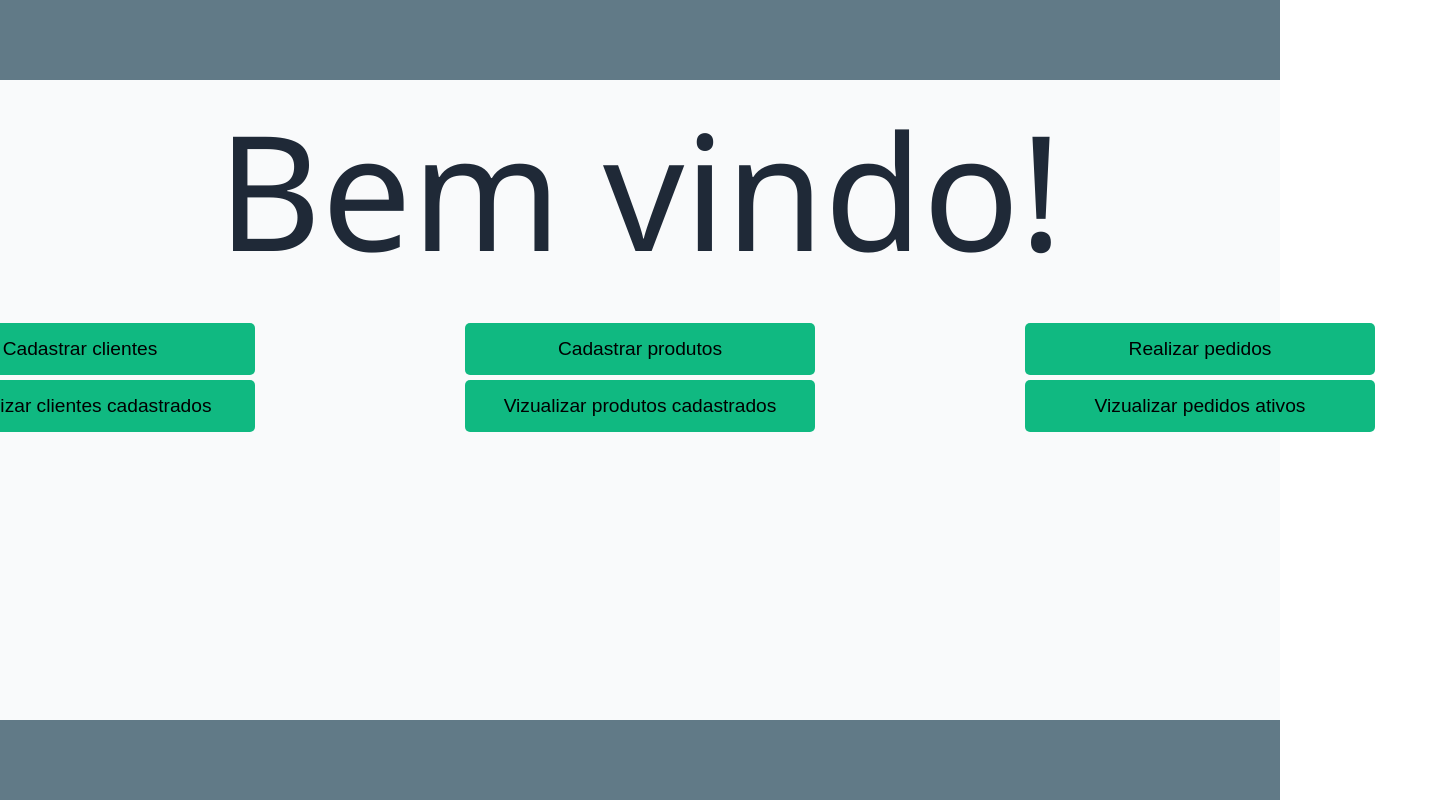
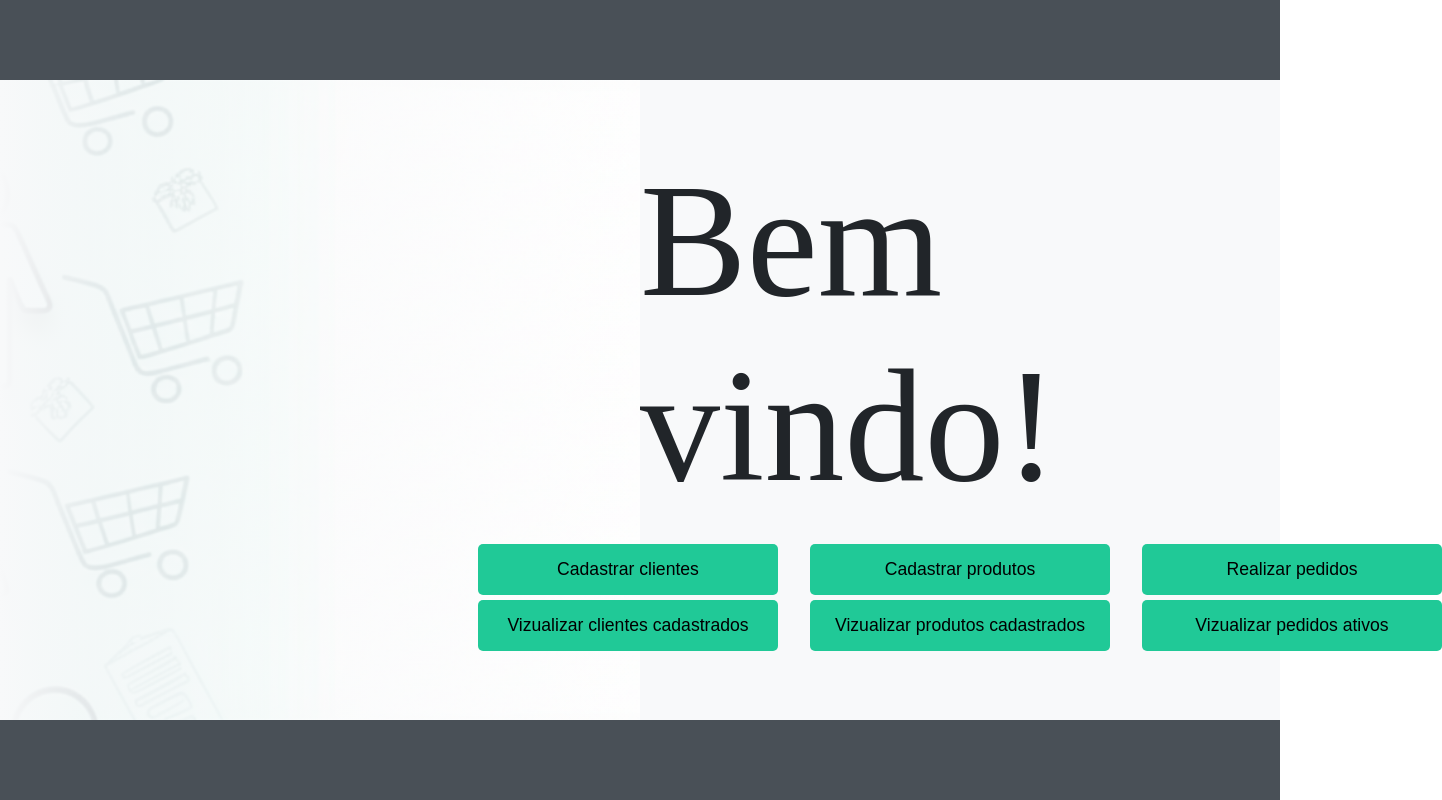
Before and after one commit to ieeeza/Zoppy-fullstack-jr-test, an Angular app in the folder frontend/zoppy-test/: page / in a window 1280 px wide. Shown: the whole page, 1442 px wide, since content can reach past the window. Built offline with nearby package versions, Linux system fonts and the light colour scheme.

Commit message:
change landing

```diff
--- a/frontend/zoppy-test/src/app/components/clientes-page/clientes-page.css
+++ b/frontend/zoppy-test/src/app/components/clientes-page/clientes-page.css
@@ -1,189 +1,28 @@
-:host {
-  display: block;
-  padding: 20px;
-  font-family: 'Segoe UI', 'Roboto', 'Helvetica Neue', Arial, sans-serif;
-  color: #333;
-  background-color: #f8f8f8;
+.body {
+  width: 100vw;
+  height: 100vh;
 }
 
 .header {
   display: flex;
   justify-content: space-between;
   align-items: center;
-  border-bottom: 2px solid #3498db;
-  padding-bottom: 10px;
-  margin-bottom: 20px;
-  padding-left: 20px;
-  padding-right: 20px;
+  background-color: var(--cor-fundo-side-bar);
+  height: 10vh;
+  padding: 0 10px 0 10px;
 }
 
 .header h2 {
-  color: #2c3e50;
+  color: var(--cor-padrao-texto);
   text-align: center;
   flex-grow: 1;
-  margin: 0;
 }
 
-form {
-  background-color: #ffffff;
-  padding: 25px;
-  border-radius: 8px;
-  box-shadow: 0 4px 8px rgba(0, 0, 0, 0.1);
-  max-width: 600px;
-  margin: 20px auto;
-  display: grid;
-  gap: 15px;
+.footer {
+  height: 10vh;
+  background-color: var(--cor-fundo-side-bar);
 }
 
-form div {
-  display: flex;
-  flex-direction: column;
+.main {
+  height: 80vh;
 }
-
-label {
-  font-weight: bold;
-  margin-bottom: 5px;
-  color: #555;
-}
-
-input[type="text"],
-input[type="email"],
-input[type="number"],
-input[type="date"],
-textarea,
-select {
-  padding: 10px;
-  border: 1px solid #ccc;
-  border-radius: 5px;
-  font-size: 16px;
-  width: 100%;
-  box-sizing: border-box;
-}
-
-input:focus,
-textarea:focus,
-select:focus {
-  border-color: #3498db;
-  box-shadow: 0 0 0 3px rgba(52, 152, 219, 0.2);
-  outline: none;
-}
-
-textarea {
-  resize: vertical;
-  min-height: 80px;
-}
-
-button {
-  padding: 10px 20px;
-  border: none;
-  border-radius: 5px;
-  font-size: 16px;
-  cursor: pointer;
-  transition: background-color 0.3s ease, transform 0.2s ease;
-  margin-right: 10px;
-}
-
-button[type="submit"] {
-  background-color: #28a745;
-  color: white;
-}
-
-button[type="submit"]:hover {
-  background-color: #218838;
-  transform: translateY(-2px);
-}
-
-button[type="button"]:not([title]) {
-  background-color: #007bff;
-  color: white;
-}
-
-button[type="button"]:not([title]):hover {
-  background-color: #0056b3;
-  transform: translateY(-2px);
-}
-
-button[title="editarCliente"] {
-  background-color: #ffc107;
-  color: #333;
-}
-
-button[title="editarCliente"]:hover {
-  background-color: #e0a800;
-  transform: translateY(-2px);
-}
-
-button[title="deletarCliente"] {
-  background-color: #dc3545;
-  color: white;
-}
-
-button[title="deletarCliente"]:hover {
-  background-color: #c82333;
-  transform: translateY(-2px);
-}
-
-ul {
-  list-style: none;
-  padding: 0;
-  max-width: 800px;
-  margin: 30px auto;
-}
-
-li {
-  background-color: #ffffff;
-  padding: 15px 20px;
-  margin-bottom: 10px;
-  border-radius: 8px;
-  box-shadow: 0 2px 4px rgba(0, 0, 0, 0.08);
-  display: flex;
-  flex-direction: row;
-  justify-content: space-between;
-  align-items: center;
-  gap: 15px;
-}
-
-.h2 {
-  color: #2c3e50;
-  border-bottom: 2px solid #3498db;
-  padding-bottom: 10px;
-  margin-bottom: 20px;
-  text-align: center;
-}
-
-li div {
-  flex-grow: 1;
-  display: flex;
-  flex-direction: column;
-}
-
-li p {
-  margin: 0;
-  font-size: 16px;
-  color: #444;
-}
-
-li p strong {
-  color: #2c3e50;
-  margin-right: 5px;
-}
-
-li button {
-  flex-shrink: 0;
-  margin-left: 10px;
-}
-
-p.ng-star-inserted {
-  text-align: center;
-  color: #777;
-  font-style: italic;
-  margin-top: 20px;
-}
-
-hr {
-  border: 0;
-  height: 1px;
-  background-image: linear-gradient(to right, rgba(0, 0, 0, 0), rgba(0, 0, 0, 0.25), rgba(0, 0, 0, 0));
-  margin: 40px auto;
-  max-width: 600px;
-}
--- a/frontend/zoppy-test/src/app/components/clientes-page/clientes-page.html
+++ b/frontend/zoppy-test/src/app/components/clientes-page/clientes-page.html
@@ -1,24 +1,45 @@
+<div class="body">
+  <header class="header"></header>
+  <div class="main">
     <div>
-  <div class="header">
       <button type="button" title="voltar" routerLink="/">VOLTAR</button>
-    <h2>{{ isEditMode ? 'Editar Cliente' : 'Cadastrar Novo Cliente' }}</h2>
+      <h2>Cadastrar novo cliente</h2>
     </div>
-  <form>
+    <form class="form">
       <div>
         <label for="nome">Nome:</label>
-      <input type="text" id="nome" [(ngModel)]="nomeCliente" name="nome" required>
+        <input
+          type="text"
+          id="nome"
+          [(ngModel)]="nomeCliente"
+          name="nome"
+          required
+        />
       </div>
       <div>
         <label for="email">Email:</label>
-      <input type="email" id="email" [(ngModel)]="emailCliente" name="email" required>
+        <input
+          type="email"
+          id="email"
+          [(ngModel)]="emailCliente"
+          name="email"
+          required
+        />
       </div>
       <div>
         <label for="numero">Número de telefone:</label>
-      <input type="text" id="numero" [(ngModel)]="numeroCliente" name="numero">
+        <input
+          type="text"
+          id="numero"
+          [(ngModel)]="numeroCliente"
+          name="numero"
+        />
       </div>
 
-    <button type="submit" *ngIf="!isEditMode" (click)="CadastrarCliente()">Cadastrar</button>
-    <button type="button" *ngIf="isEditMode" (click)="SalvarAtualizacaoCliente()">Salvar Alterações</button>
-    <button type="button" *ngIf="isEditMode" (click)="LimparFormulario()">Cancelar Edição</button>
+      <button type="submit" *ngIf="!isEditMode" (click)="CadastrarCliente()">
+        Cadastrar
+      </button>
     </form>
   </div>
+  <footer class="footer"></footer>
+</div>
--- a/frontend/zoppy-test/src/app/components/landing-page/landing-page.css
+++ b/frontend/zoppy-test/src/app/components/landing-page/landing-page.css
@@ -1,54 +1,78 @@
-
-
 .body {
   background-color: var(--cor-fundo-main);
   color: var(--cor-padrao-texto);
-  font-family: 'Segoe UI', 'Roboto', 'Helvetica Neue', Arial, sans-serif;
+  margin: 0;
+  padding: 0;
+  height: 100vh;
+  box-sizing: border-box;
 }
 
 .header,
 .footer {
-  width: 100vw;
+  width: 100%;
   height: 10vh;
   background-color: var(--cor-fundo-side-bar);
 }
 
 .main {
-  width: 100vw;
+  width: 100%;
   height: 80vh;
   display: flex;
   align-items: center;
+}
+
+.image-container {
+  width: 50%;
+  height: 100%;
+  background-size: cover;
+  background-position: center;
+  opacity: 1;
+  transition: opacity 0.5s ease-in-out;
+  background-image: linear-gradient(to right, rgba(248, 249, 250, 1) 0%, rgba(248, 249, 250, 0) 100%), url('../../../../public/backgorund-landing.png');
+  background-repeat: no-repeat;
+}
+
+.content-wrapper {
+  width: 50%;
+  height: 100%;
+  display: flex;
   flex-direction: column;
+  justify-content: center;
+  align-items: center;
   gap: 25px;
 }
 
 .title p {
   font-size: 10em;
+  margin: 0;
 }
 
 .container-buttons {
   display: flex;
   justify-content: center;
   align-items: center;
-  gap: 20%;
+  gap: 5%;
+  width: 100%;
 }
 
-.container-buttons div {
+.container-buttons>div {
   display: flex;
   justify-content: center;
   align-items: center;
   flex-direction: column;
   gap: 5px;
+  width: auto;
 }
 
 .container-buttons div button {
-  width: 350px;
+  width: 300px;
   padding: 15px;
   cursor: pointer;
   background-color: var(--cor-padrao-botao);
   border-radius: 5px;
   border-style: none;
-  font-size: larger;
+  font-size: 1.1em;
+  box-sizing: border-box;
 }
 
 .container-buttons div button:hover {
--- a/frontend/zoppy-test/src/app/components/landing-page/landing-page.html
+++ b/frontend/zoppy-test/src/app/components/landing-page/landing-page.html
@@ -1,29 +1,38 @@
 <div class="body">
   <div class="header"></div>
   <div class="main">
+    <div class="image-container"></div>
+    <div class="content-wrapper">
       <div class="title">
         <p>Bem vindo!</p>
       </div>
       <div class="container-buttons">
         <div>
-        <button type="button" routerLink="clientes">Cadastrar clientes</button>
-        <button type="button" routerLink="clientes">
+          <button type="button" routerLink="clientes/cadastrar">
+            Cadastrar clientes
+          </button>
+          <button type="button" routerLink="clientes/vizualizar">
             Vizualizar clientes cadastrados
           </button>
         </div>
         <div>
-        <button type="button" routerLink="produtos">Cadastrar produtos</button>
-        <button type="button" routerLink="produtos">
+          <button type="button" routerLink="produtos/cadastrar">
+            Cadastrar produtos
+          </button>
+          <button type="button" routerLink="produtos/vizualizar">
             Vizualizar produtos cadastrados
           </button>
         </div>
         <div>
-        <button type="button" routerLink="pedidos">Realizar pedidos</button>
-        <button type="button" routerLink="pedidos">
+          <button type="button" routerLink="pedidos/cadastrar">
+            Realizar pedidos
+          </button>
+          <button type="button" routerLink="pedidos/ativos">
             Vizualizar pedidos ativos
           </button>
         </div>
       </div>
     </div>
+  </div>
   <div class="footer"></div>
 </div>
--- a/frontend/zoppy-test/src/styles.css
+++ b/frontend/zoppy-test/src/styles.css
@@ -1,12 +1,13 @@
 :root {
-  --cor-fundo-main: #F9FAFB;
-  --cor-fundo-side-bar: #617a87;
-  --cor-padrao-texto: #1F2937;
-  --cor-padrao-botao: #10B981;
-  --cor-padrao-botao-hover: #10b981ab;
+  --cor-fundo-main: #f8f9fa;
+  --cor-fundo-side-bar: #495057;
+  --cor-padrao-texto: #212529;
+  --cor-padrao-botao: #20c997;
+  --cor-padrao-botao-hover: #18a77b;
+  --cor-bordar-bottom-header: #3498db;
 }
 
 * {
-	padding: 0px;
-	margin: 0px;
+  padding: 0px;
+  margin: 0px;
 }
```
Also changed, not shown: frontend/zoppy-test/src/app/app.routes.ts (+18 -3 lines), frontend/zoppy-test/public/backgorund-landing.png (added), 1 other file (tests, documents, lock files or other folders). Lines whose indentation alone changed are shown as unchanged.
